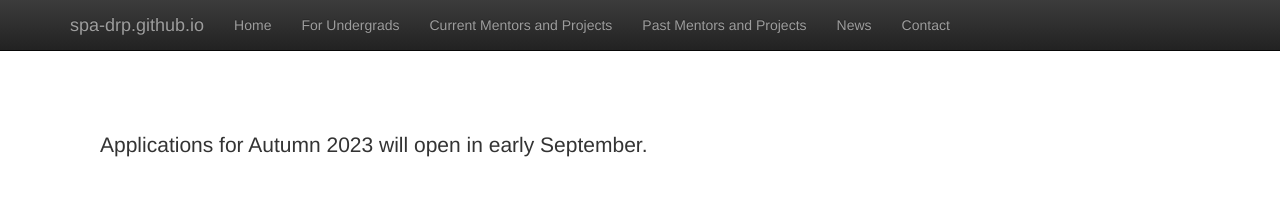
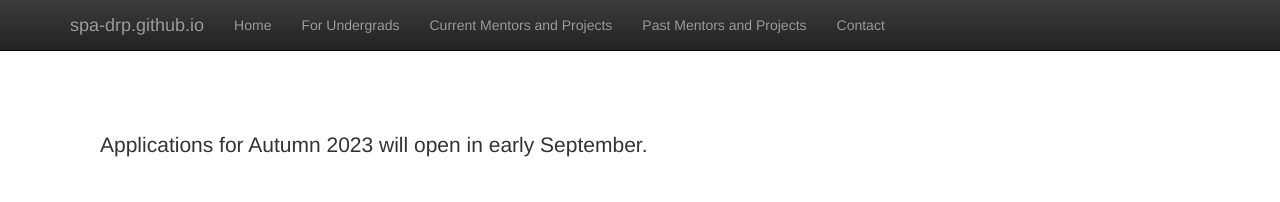
Before and after one commit to SPA-DRP/spa-drp.github.io, a Jekyll site: the page built from index.html, in a window 1280 px wide. Shown: the top 202 px of the page. Built offline with Jekyll 4.4.1, drawn with Linux system fonts in a browser that asks for light colours; nearby versions of some CDN libraries; library files that are not in the unit come from our copies.

Commit message:
IDK if we need a news bar anymore

```diff
--- a/_layouts/default.html
+++ b/_layouts/default.html
@@ -40,7 +40,6 @@
             	 <li><a class="active" href="undergrads.html">For Undergrads</a></li>
 	         <li><a class="active" href="currentmentors.html">Current Mentors and Projects</a></li>
            <li><a class="active" href="past-projects.html">Past Mentors and Projects</a></li>
-            <li><a class="active" href="news.html"> News </a></li>
 	         <li><a class="active" href="contact.html">Contact</a></li>
           </ul>
         </div><!--/.nav-collapse -->
```
